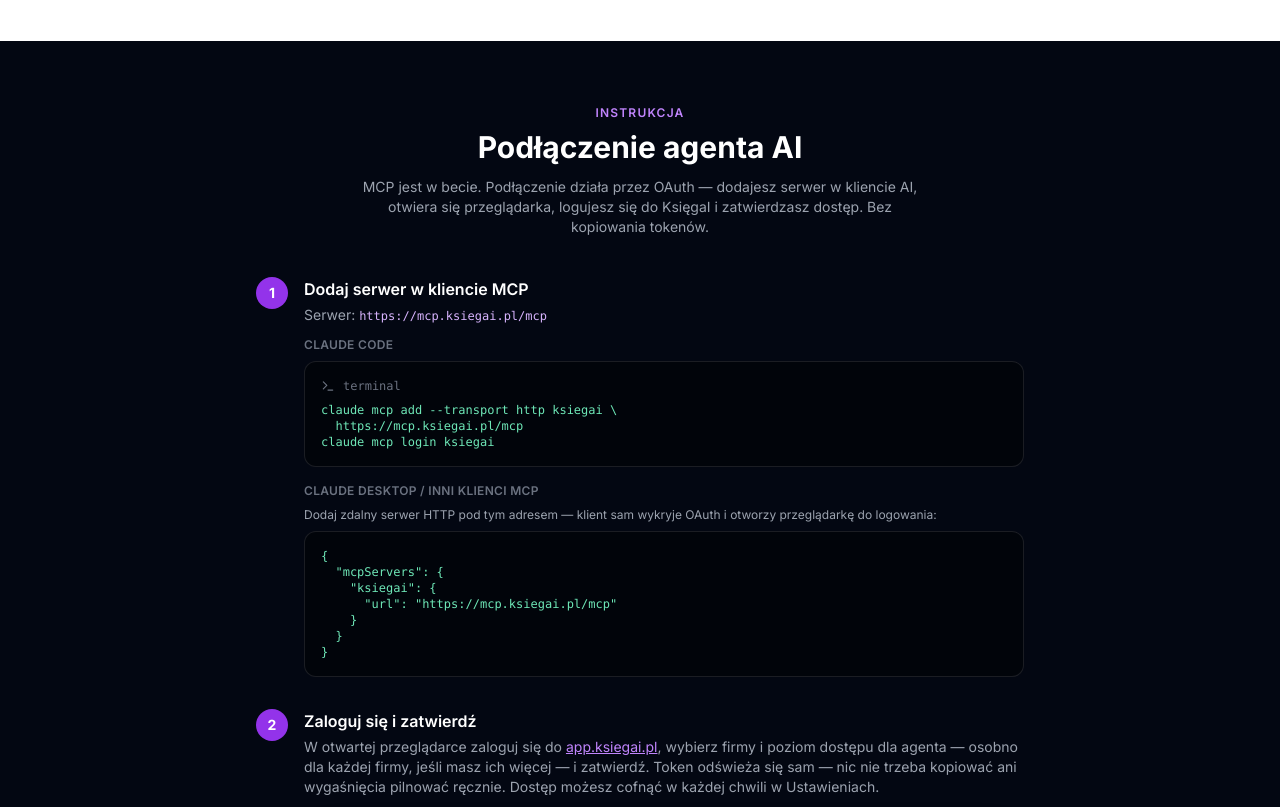
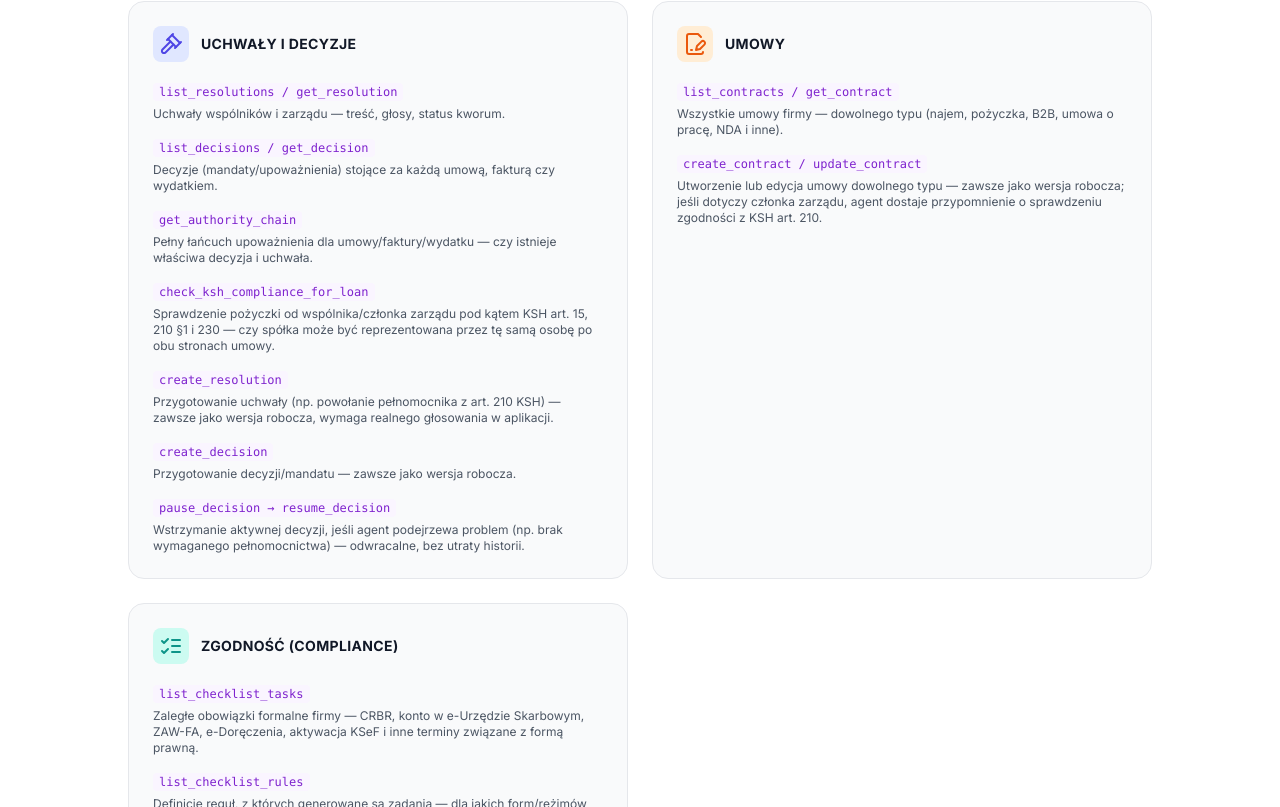
Before and after one commit to quarzasiphix/ksiegai-next, a Next.js app: page /mcp in a window 1280 px wide. Shown: the part 2313-3120 px from the top of the page. Built offline with nearby package versions, Linux system fonts and the light colour scheme; no server answers.

Commit message:
latest update

```diff
--- a/app/mcp/page.tsx
+++ b/app/mcp/page.tsx
@@ -17,6 +17,9 @@
   Check,
   ChevronDown,
   Globe,
+  Gavel,
+  FileSignature,
+  ListChecks,
 } from "lucide-react";
 import { TrackedLink } from "@/components/analytics/TrackedLink";
 import { PageAnalytics } from "@/components/analytics/PageAnalytics";
@@ -105,6 +108,42 @@
       { name: "classify_bank_transaction", desc: "Propozycja klasyfikacji transakcji — trafia jako „do weryfikacji”." },
       { name: "update_bank_transaction / delete_bank_transaction", desc: "Poprawka lub usunięcie transakcji (np. błędny import, duplikat) — zablokowane, gdy transakcja jest już zaksięgowana." },
       { name: "preview_bank_transaction_posting → post_bank_transaction", desc: "Agent najpierw przygotowuje podgląd księgowania, dopiero potem może je zaksięgować — patrz sekcja bezpieczeństwa." },
+    ],
+  },
+  {
+    group: "Uchwały i decyzje",
+    icon: Gavel,
+    iconClass: "text-indigo-600 dark:text-indigo-400",
+    bgClass: "bg-indigo-100 dark:bg-indigo-900/30",
+    items: [
+      { name: "list_resolutions / get_resolution", desc: "Uchwały wspólników i zarządu — treść, głosy, status kworum." },
+      { name: "list_decisions / get_decision", desc: "Decyzje (mandaty/upoważnienia) stojące za każdą umową, fakturą czy wydatkiem." },
+      { name: "get_authority_chain", desc: "Pełny łańcuch upoważnienia dla umowy/faktury/wydatku — czy istnieje właściwa decyzja i uchwała." },
+      { name: "check_ksh_compliance_for_loan", desc: "Sprawdzenie pożyczki od wspólnika/członka zarządu pod kątem KSH art. 15, 210 §1 i 230 — czy spółka może być reprezentowana przez tę samą osobę po obu stronach umowy." },
+      { name: "create_resolution", desc: "Przygotowanie uchwały (np. powołanie pełnomocnika z art. 210 KSH) — zawsze jako wersja robocza, wymaga realnego głosowania w aplikacji." },
+      { name: "create_decision", desc: "Przygotowanie decyzji/mandatu — zawsze jako wersja robocza." },
+      { name: "pause_decision → resume_decision", desc: "Wstrzymanie aktywnej decyzji, jeśli agent podejrzewa problem (np. brak wymaganego pełnomocnictwa) — odwracalne, bez utraty historii." },
+    ],
+  },
+  {
+    group: "Umowy",
+    icon: FileSignature,
+    iconClass: "text-orange-600 dark:text-orange-400",
+    bgClass: "bg-orange-100 dark:bg-orange-900/30",
+    items: [
+      { name: "list_contracts / get_contract", desc: "Wszystkie umowy firmy — dowolnego typu (najem, pożyczka, B2B, umowa o pracę, NDA i inne)." },
+      { name: "create_contract / update_contract", desc: "Utworzenie lub edycja umowy dowolnego typu — zawsze jako wersja robocza; jeśli dotyczy członka zarządu, agent dostaje przypomnienie o sprawdzeniu zgodności z KSH art. 210." },
+    ],
+  },
+  {
+    group: "Zgodność (compliance)",
+    icon: ListChecks,
+    iconClass: "text-teal-600 dark:text-teal-400",
+    bgClass: "bg-teal-100 dark:bg-teal-900/30",
+    items: [
+      { name: "list_checklist_tasks", desc: "Zaległe obowiązki formalne firmy — CRBR, konto w e-Urzędzie Skarbowym, ZAW-FA, e-Doręczenia, aktywacja KSeF i inne terminy związane z formą prawną." },
+      { name: "list_checklist_rules", desc: "Definicje reguł, z których generowane są zadania — dla jakich form/reżimów podatkowych obowiązują." },
+      { name: "update_checklist_task_status", desc: "Oznaczenie zadania jako wykonane/zablokowane/nie dotyczy." },
     ],
   },
 ];
```
